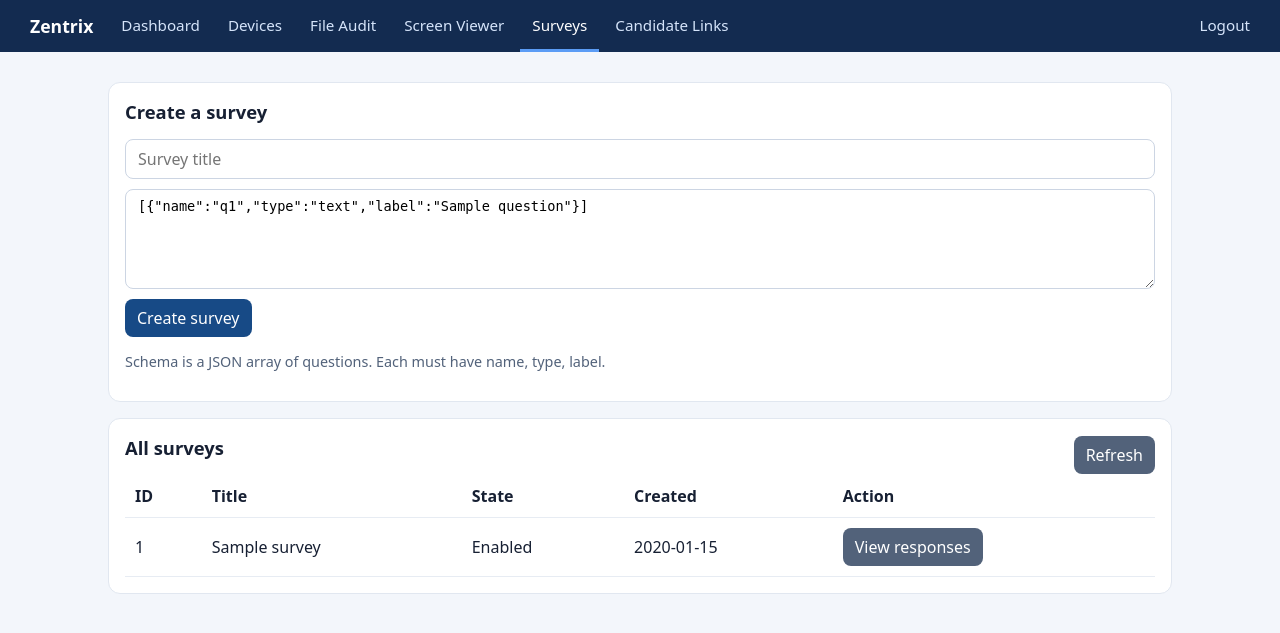
After one commit to empowerdeveloprs/AlinGo_Agent, a Flask app: page /api/v1/page in a window 1280 px wide. The commit adds this page. Shown: the top 633 px of the page. Run offline with Flask 3, Linux system fonts and the light colour scheme; the visitor is signed in with stand-in values (Sample User, id 1); tables that the repository leaves empty hold one stand-in row (values such as "Sample post").

Commit message:
Add surveys template

```diff
--- a/templates/base.html
+++ b/templates/base.html
@@ -23,10 +23,10 @@ main{max-width:1100px;margin:auto;padding:18px}
   <span class="brand">Zentrix</span>
   <a href="/" class="{% if request.endpoint == 'dashboard.dashboard' %}active{% endif %}">Dashboard</a>
   <a href="/devices/page" class="{% if request.endpoint == 'devices.page' %}active{% endif %}">Devices</a>
-  <a href="/file-audit/page" class="{% if request.endpoint == 'file_audit.page' %}active{% endif %}">File Audit</a>
-  <a href="/screen-viewer/page" class="{% if request.endpoint == 'screen_viewer.page' %}active{% endif %}">Screen Viewer</a>
-  <a href="/surveys/page" class="{% if request.endpoint == 'surveys.page' %}active{% endif %}">Surveys</a>
-  <a href="/candidate-links/page" class="{% if request.endpoint == 'candidate_links.page' %}active{% endif %}">Candidate Links</a>
+  <a href="/admin/file-audit/page" class="{% if request.endpoint == 'file_audit.page' %}active{% endif %}">File Audit</a>
+  <a href="/admin/screen-viewer/page" class="{% if request.endpoint == 'screen_viewer.page' %}active{% endif %}">Screen Viewer</a>
+  <a href="/api/v1/page" class="{% if request.endpoint == 'surveys.page' %}active{% endif %}">Surveys</a>
+  <a href="/candidate/page" class="{% if request.endpoint == 'candidate_links.page' %}active{% endif %}">Candidate Links</a>
   <span class="spacer"></span>
   <a href="/auth/logout">Logout</a>
 </nav>
--- /dev/null
+++ b/templates/surveys.html
@@ -0,0 +1,128 @@
+{% extends "base.html" %}
+{% block title %}Surveys · Zentrix{% endblock %}
+{% block head %}
+<style>
+section{background:white;border:1px solid #e1e7f0;border-radius:12px;padding:16px;margin-bottom:16px}
+h2{font-size:1.15rem;margin-top:0}
+.row{display:flex;gap:10px;flex-wrap:wrap;align-items:center}
+input,textarea,button{font:inherit;padding:8px 12px;border:1px solid #ccd5e3;border-radius:8px}
+button{cursor:pointer;background:#174a86;color:white;border:0}
+button.secondary{background:#52627a}
+table{width:100%;border-collapse:collapse}
+th,td{text-align:left;padding:10px;border-bottom:1px solid #e7ecf3;overflow-wrap:anywhere}
+.wrap{overflow-x:auto}
+.note{color:#52627a;font-size:.9rem}
+#message{margin:12px 0;white-space:pre-wrap}
+tr.clickable{cursor:pointer}
+tr.clickable:hover{background:#f3f6fb}
+textarea{width:100%;min-height:100px;font-family:monospace;font-size:.85rem}
+</style>
+{% endblock %}
+{% block content %}
+<div id="message"></div>
+
+<section>
+<h2>Create a survey</h2>
+<form id="surveyForm" style="display:flex;flex-direction:column;gap:10px">
+<input name="title" placeholder="Survey title" required maxlength="200">
+<textarea name="schema_json" placeholder='[{"name":"q1","type":"text","label":"Sample question"}]'>[{"name":"q1","type":"text","label":"Sample question"}]</textarea>
+<div class="row"><button type="submit">Create survey</button></div>
+</form>
+<p class="note">Schema is a JSON array of questions. Each must have name, type, label.</p>
+</section>
+
+<section>
+<div class="row" style="justify-content:space-between">
+<h2>All surveys</h2>
+<button id="refresh" class="secondary">Refresh</button>
+</div>
+<div class="wrap">
+<table>
+<thead><tr><th>ID</th><th>Title</th><th>State</th><th>Created</th><th>Action</th></tr></thead>
+<tbody id="surveys"><tr><td colspan="5">Loading…</td></tr></tbody>
+</table>
+</div>
+</section>
+
+<section id="respSection" style="display:none">
+<h2 id="respTitle">Responses</h2>
+<div class="wrap">
+<table>
+<thead><tr><th>ID</th><th>Device</th><th>Response</th><th>Date</th></tr></thead>
+<tbody id="responses"></tbody>
+</table>
+</div>
+</section>
+
+<script>
+const $ = id => document.getElementById(id);
+function message(t){ $('message').textContent = t || ''; }
+async function api(path, options={}) {
+  const r = await fetch(path, {credentials:'same-origin', headers:{'Content-Type':'application/json',...(options.headers||{})}, ...options});
+  const t = r.headers.get('content-type')||'';
+  const d = t.includes('application/json') ? await r.json() : null;
+  if (r.redirected && r.url.includes('/auth/login')) { location.href='/auth/login'; throw new Error('login'); }
+  if (!r.ok) throw new Error((d && (d.error||d.message)) || ('HTTP '+r.status));
+  return d;
+}
+function cell(tr,v,cls=''){const td=document.createElement('td');td.textContent=v??'—';if(cls)td.className=cls;tr.appendChild(td);return td;}
+
+async function loadSurveys(){
+  try{
+    const data = await api('/api/v1/admin/surveys');
+    const rows = Array.isArray(data) ? data : (data.surveys || []);
+    const body = $('surveys'); body.replaceChildren();
+    if(!rows.length){ const tr=document.createElement('tr'); cell(tr,'No surveys yet.'); tr.firstChild.colSpan=5; body.appendChild(tr); return; }
+    for(const s of rows){
+      const tr = document.createElement('tr'); tr.className='clickable';
+      cell(tr, s.id); cell(tr, s.title || s.name || '—');
+      cell(tr, s.enabled ? 'Enabled' : 'Disabled');
+      cell(tr, s.created_at);
+      const td = document.createElement('td');
+      const btn = document.createElement('button');
+      btn.textContent = 'View responses'; btn.className = 'secondary';
+      btn.addEventListener('click', async ev => { ev.stopPropagation(); await loadResponses(s); });
+      td.appendChild(btn); tr.appendChild(td);
+      tr.addEventListener('click', ()=>loadResponses(s));
+      body.appendChild(tr);
+    }
+  }catch(e){ message('Surveys error: '+e.message); }
+}
+
+async function loadResponses(s){
+  try{
+    $('respTitle').textContent = 'Responses for survey #' + s.id + ' (' + (s.title||s.name||'') + ')';
+    $('respSection').style.display = 'block';
+    const data = await api('/api/v1/admin/surveys/'+s.id+'/responses');
+    const rows = Array.isArray(data) ? data : (data.responses || []);
+    const body = $('responses'); body.replaceChildren();
+    if(!rows.length){ const tr=document.createElement('tr'); cell(tr,'No responses yet.'); tr.firstChild.colSpan=4; body.appendChild(tr); return; }
+    for(const r of rows){
+      const tr = document.createElement('tr');
+      cell(tr, r.id); cell(tr, r.device_uid);
+      cell(tr, typeof r.response_json === 'string' ? r.response_json : JSON.stringify(r.response || r));
+      cell(tr, r.created_at);
+      body.appendChild(tr);
+    }
+  }catch(e){ message('Responses error: '+e.message); }
+}
+
+$('surveyForm').addEventListener('submit', async e=>{
+  e.preventDefault(); message('');
+  const f = new FormData(e.target);
+  let schema;
+  try{ schema = JSON.parse(f.get('schema_json')||'[]'); }
+  catch(err){ message('Invalid JSON: '+err.message); return; }
+  if(!Array.isArray(schema) || !schema.length){ message('Schema must be a non-empty array.'); return; }
+  try{
+    await api('/api/v1/admin/surveys',{method:'POST',body:JSON.stringify({title:String(f.get('title')||'').trim(), schema})});
+    message('Survey created.');
+    e.target.reset();
+    await loadSurveys();
+  }catch(err){ message('Create failed: '+err.message); }
+});
+
+$('refresh').addEventListener('click', loadSurveys);
+loadSurveys();
+</script>
+{% endblock %}
```
